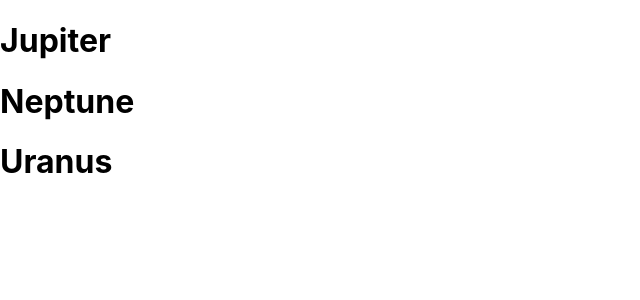
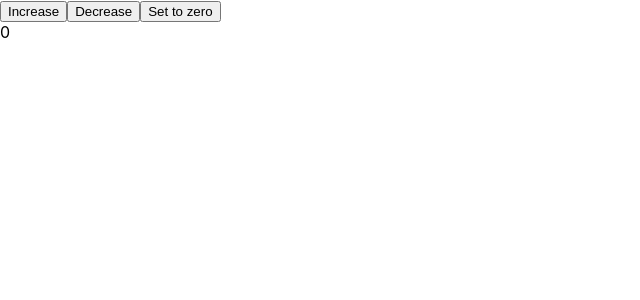
Before and after one commit to ddaniellim/react-training, a React (Create React App) app: page / in a window 1280 px wide. Shown: the top 300 px of the page, without its empty margins (0-640 px from the left). Built offline with nearby package versions, Linux system fonts and the light colour scheme.

Commit message:
useState test

```diff
--- a/public/index.html
+++ b/public/index.html
@@ -9,7 +9,6 @@
       name="description"
       content="Web site created using create-react-app"
     />
-    <link rel="apple-touch-icon" href="%PUBLIC_URL%/logo192.png" />
     <!--
       manifest.json provides metadata used when your web app is installed on a
       user's mobile device or desktop. See https://developers.google.com/web/fundamentals/web-app-manifest/
--- a/src/App.js
+++ b/src/App.js
@@ -1,23 +1,31 @@
 import "./App.css";
 import Test from "./test";
+import {useState} from "react";
 
 function App() {
-  const planets = [
-    { name: "Mars", isGasPlanet: false },
-    { name: "Earth", isGasPlanet: false },
-    { name: "Jupiter", isGasPlanet: true },
-    { name: "Venus", isGasPlanet: false },
-    { name: "Neptune", isGasPlanet: true },
-    { name: "Uranus", isGasPlanet: true }
-  ];
+    const [count, setCount] = useState(0);
+    const updateNumber = (event) => {
+      switch(event.target.innerText){
+        case 'Increase' :
+          setCount(count + 1);
+          break;
+        case 'Decrease' :
+          setCount(count - 1);
+          break;
+        case 'Set to zero' :
+          setCount(0)
+          break;
+      }
+    };
+
   return (
+    <div className="App">
+      <button onClick={updateNumber}>Increase</button>
+      <button onClick={updateNumber}>Decrease</button>
+      <button onClick={updateNumber}>Set to zero</button>
 
-    <div className="App">
-      {
-        planets.map((planet, key) => {
-          return planet.isGasPlanet && <Test key={key} name={planet.name}/>
-        })
-      }
+      <br/>
+      {count}
     </div>
   );
 }
```
